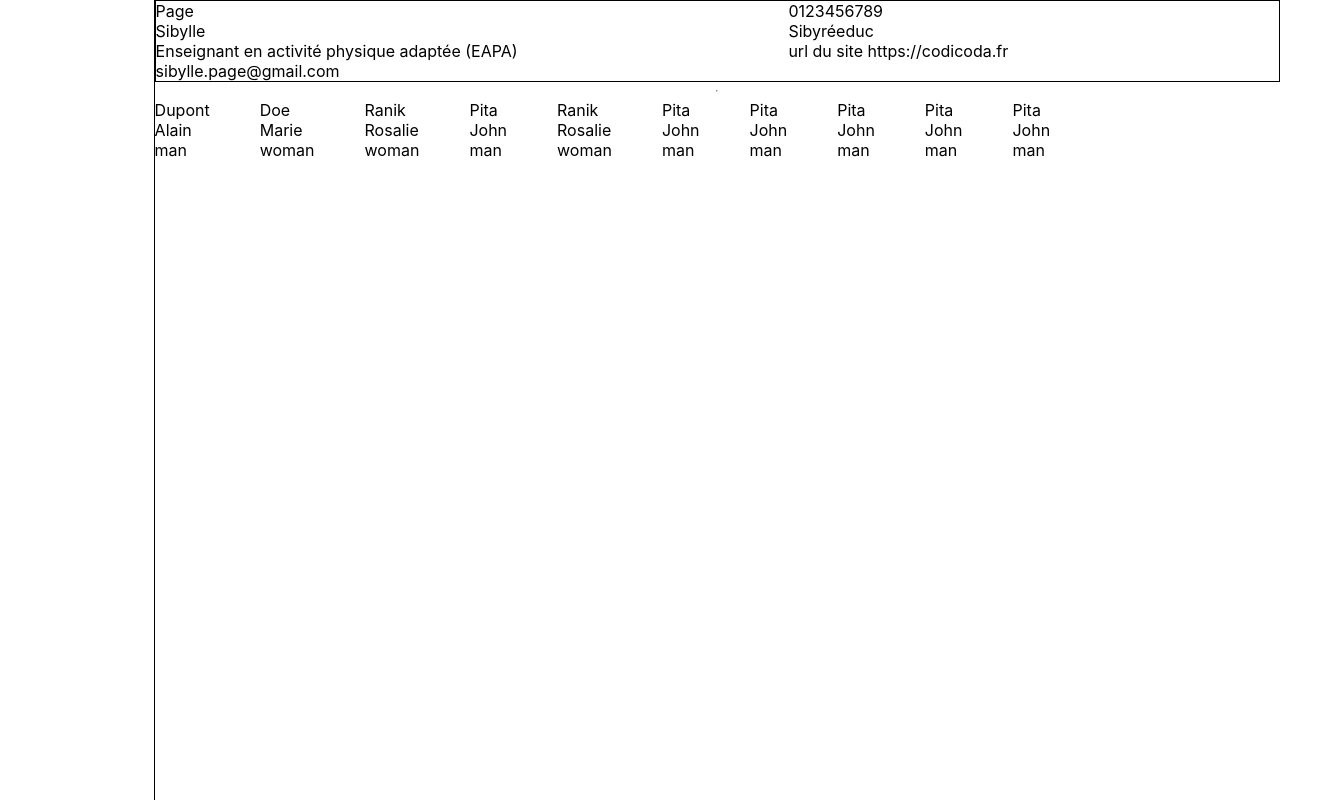
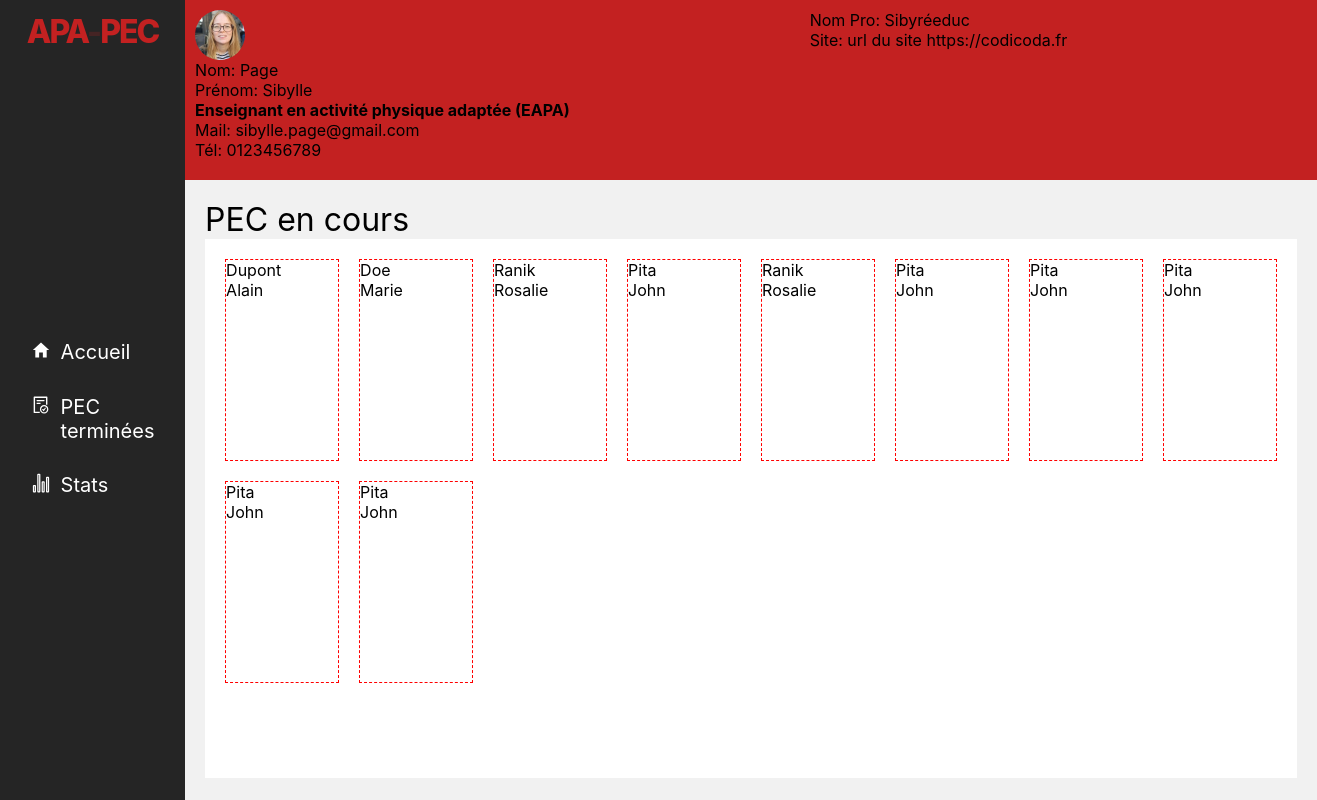
Before and after one commit to TomBrillouet/APA-PEC, a React (Vite) app: page /dashboard in a window 1280 px wide. Shown: the whole page, 1317 px wide, since content can reach past the window. Built offline with nearby package versions, Linux system fonts and the light colour scheme.

Commit message:
🚧F02 : DASHBOARD > add styles

```diff
--- a/src/components/pages/dashboard/Dashboard.jsx
+++ b/src/components/pages/dashboard/Dashboard.jsx
@@ -2,35 +2,69 @@ import { useState } from "react"
 import { fakePatients } from "../../../datas/fakePatients"
 import { fakePro } from "../../../datas/fakePro"
 import styled from "styled-components"
+import Logo from "../../reusable/Logo"
+import { theme } from "../../../theme"
+import { IoIosMan, IoIosWoman, IoMdHome } from "react-icons/io"
+import { AiOutlineFileDone } from "react-icons/ai"
+import { IoStatsChartOutline } from "react-icons/io5"
 
 export default function Dashboard() {
   const [patients, setPatients] = useState(fakePatients)
   const [pro, setPro] = useState(fakePro)
 
+  const isMan = (patient) => {
+    patient.sex === "man"
+  }
+
   return (
     <DashboardStyled>
-      <aside className="menu"></aside>
+      <aside className="menu">
+        <Logo className={"logo"} />
+        <nav>
+          <div className="nav-item">
+            <span>
+              <IoMdHome />
+            </span>
+            <span>Accueil</span>
+          </div>
+          <div className="nav-item">
+            <span>
+              <AiOutlineFileDone />
+            </span>
+            <span>PEC terminées</span>
+          </div>
+          <div className="nav-item">
+            <span>
+              <IoStatsChartOutline />
+            </span>
+            <span>Stats</span>
+          </div>
+        </nav>
+      </aside>
       <main>
         <div className="info-pro">
-          <span>{pro.lastName}</span>
-          <span>{pro.firstName}</span>
-          <span>{pro.job}</span>
-          <span>{pro.mail}</span>
-          <span>{pro.phone}</span>
-          <span>{pro.society}</span>
-          <span>{pro.website}</span>
+          <img src={pro.image} alt={pro.firstName} />
+          <span>Nom: {pro.lastName}</span>
+          <span>Prénom: {pro.firstName}</span>
+          <b>{pro.job}</b>
+          <span>Mail: {pro.mail}</span>
+          <span>Tél: {pro.phone}</span>
+          <e>Nom Pro: {pro.society}</e>
+          <span>Site: {pro.website}</span>
         </div>
-        <hr />
+        <div className="main-background">
+          <span className="subtitle">PEC en cours</span>
           <div className="patients-container">
             {patients.map((patient) => {
               return (
                 <div className="patient">
                   <span>{patient.lastName}</span>
                   <span>{patient.firstName}</span>
-                <span>{patient.sex}</span>
+                  <span>{isMan(patient) ? <IoIosMan /> : <IoIosWoman />}</span>
                 </div>
               )
             })}
+          </div>
         </div>
       </main>
     </DashboardStyled>
@@ -42,7 +76,35 @@ const DashboardStyled = styled.div`
   .menu {
     height: 100vh;
     width: 12vw;
-    border-right: solid black 1px;
+    display: flex;
+    flex-direction: column;
+    padding: 0 2vw;
+    background-color: #252525;
+    .logo {
+      white-space: nowrap;
+      text-align: center;
+      font-size: 2rem;
+      margin-top: 2vh;
+    }
+    nav {
+      display: flex;
+      flex-direction: column;
+      justify-content: center;
+      flex: 1;
+      .nav-item {
+        margin-bottom: 10px;
+        color: white;
+        padding: 10px 5px;
+        display: flex;
+        gap: 10px;
+        font-size: ${theme.fonts.size.P2};
+        border-radius: ${theme.borderRadius.round};
+        &:hover {
+          background-color: ${theme.colors.primary};
+          cursor: pointer;
+        }
+      }
+    }
   }
   main {
     height: 100vh;
@@ -50,19 +112,43 @@ const DashboardStyled = styled.div`
     display: flex;
     flex-direction: column;
     .info-pro {
-      border: solid black 1px;
-      height: 10vh;
+      height: 20vh;
       display: flex;
       flex-direction: column;
       flex-wrap: wrap;
+      background-color: ${theme.colors.primary};
+      padding: 10px;
+      img {
+        height: 50px;
+        width: 50px;
+        border-radius: 50%;
+      }
+    }
+    .main-background {
+      background-color: #f1f1f1;
+      padding: 20px;
+      flex: 1;
+      .subtitle {
+        font-size: 2rem;
       }
       .patients-container {
-      flex: 1;
-      display: flex;
-      gap: 50px;
+        min-height: 86%;
+        background-color: white;
+        display: grid;
+        grid-template-columns: repeat(8, 1fr);
+        align-content: start;
+        grid-gap: 20px;
+        padding: 20px;
         .patient {
           display: flex;
           flex-direction: column;
+          border: dashed red 1px;
+          height: 25vh;
+          svg {
+            font-size: 7em;
+            color: white;
+          }
+        }
       }
     }
   }
```
Lines whose indentation alone changed are shown as unchanged.
